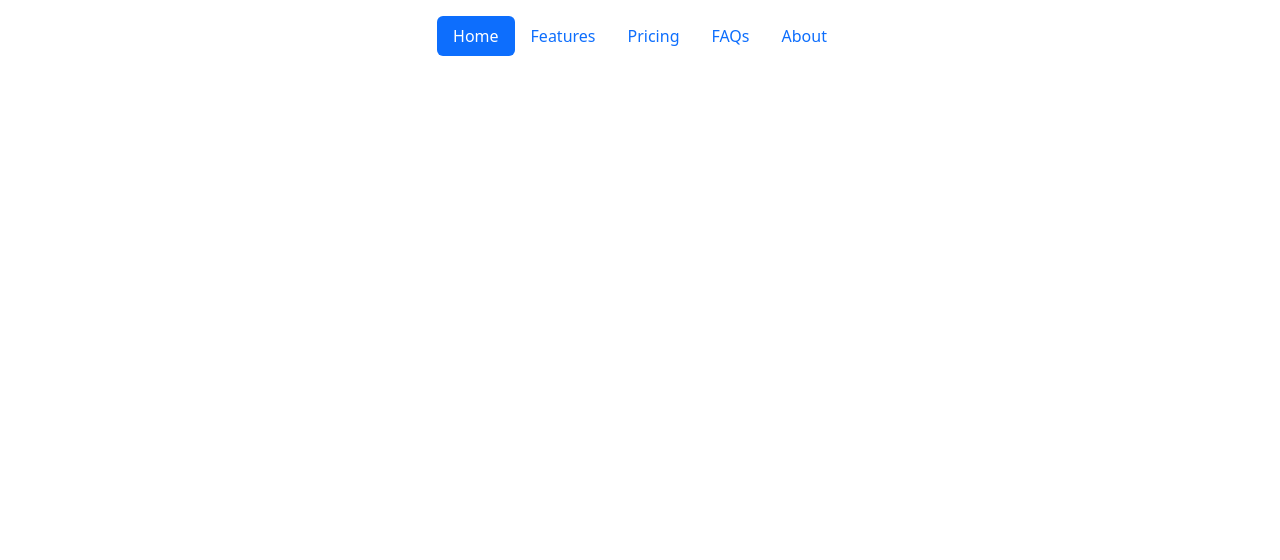
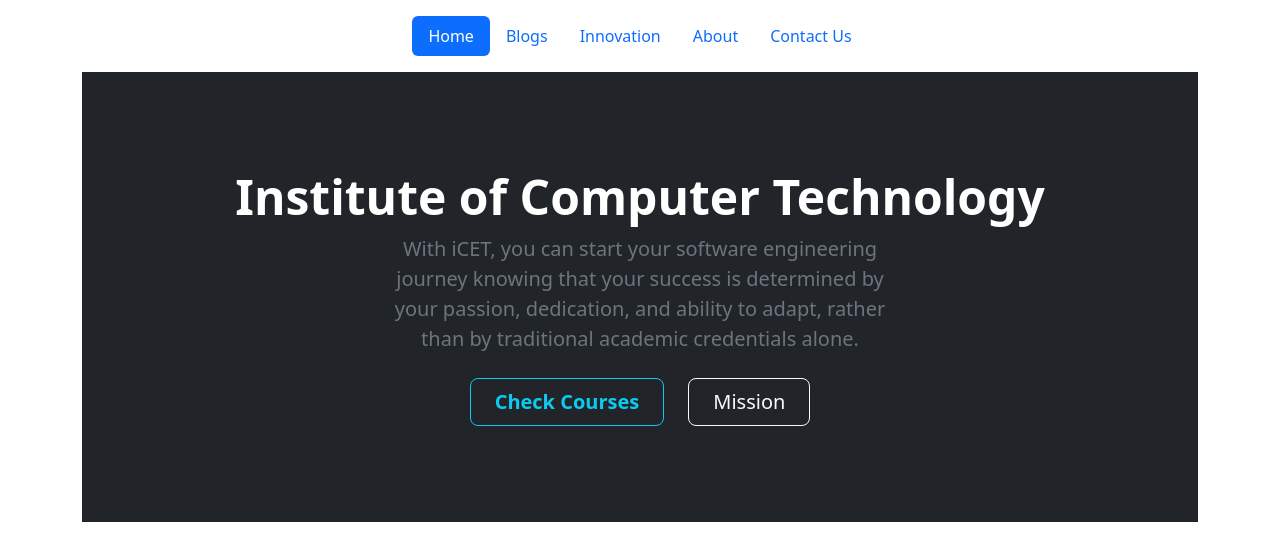
Before and after one commit to Udayanga-Deeshan/Trolley-Rush-ECommerce-Frontend, an Angular app: page / in a window 1280 px wide. Shown: the top 560 px of the page. Built offline with nearby package versions, Linux system fonts and the light colour scheme.

Commit message:
implemented routes for navigation

```diff
--- a/src/app/app.component.html
+++ b/src/app/app.component.html
@@ -6,5 +6,7 @@
 
     </app-header>
   </div>
-  <div class="row"></div>
+  <div class="row">
+    <router-outlet></router-outlet>
+  </div>
 </div>
--- a/src/app/app.component.ts
+++ b/src/app/app.component.ts
@@ -1,10 +1,12 @@
 import { Component } from '@angular/core';
 import { RouterOutlet } from '@angular/router';
 import { HeaderComponent } from "./common/header/header.component";
+import { DashboardComponent } from "./pages/dashboard/dashboard.component";
+import { AboutUsComponent } from "./pages/about-us/about-us.component";
 
 @Component({
   selector: 'app-root',
-  imports: [RouterOutlet, HeaderComponent],
+  imports: [RouterOutlet, HeaderComponent, DashboardComponent, AboutUsComponent],
   templateUrl: './app.component.html',
   styleUrl: './app.component.css'
 })
--- a/src/app/app.routes.ts
+++ b/src/app/app.routes.ts
@@ -1,3 +1,14 @@
 import { Routes } from '@angular/router';
+import { DashboardComponent } from './pages/dashboard/dashboard.component';
+import { AboutUsComponent } from './pages/about-us/about-us.component';
 
-export const routes: Routes = [];
+export const routes: Routes = [
+    {
+        path:"",
+        component:DashboardComponent
+    },
+    {
+        path:"about-us",
+        component:AboutUsComponent
+    }
+];
--- a/src/app/common/header/header.component.html
+++ b/src/app/common/header/header.component.html
@@ -1,11 +1,12 @@
 <div class="container">
     <header class="d-flex justify-content-center py-3">
       <ul class="nav nav-pills">
-        <li class="nav-item"><a href="#" class="nav-link active" aria-current="page">Home</a></li>
-        <li class="nav-item"><a href="#" class="nav-link">Features</a></li>
-        <li class="nav-item"><a href="#" class="nav-link">Pricing</a></li>
-        <li class="nav-item"><a href="#" class="nav-link">FAQs</a></li>
-        <li class="nav-item"><a href="#" class="nav-link">About</a></li>
+        <li class="nav-item"><a routerLink="/" class="nav-link active" aria-current="page">Home</a></li>
+        <li class="nav-item"><a href="#" class="nav-link">Blogs</a></li>
+        <li class="nav-item"><a href="#" class="nav-link">Innovation</a></li>
+
+        <li class="nav-item"><a routerLink="/about-us" class="nav-link">About</a></li>
+        <li class="nav-item"><a href="#" class="nav-link">Contact Us</a></li>
       </ul>
     </header>
   </div>
--- a/src/app/common/header/header.component.ts
+++ b/src/app/common/header/header.component.ts
@@ -1,8 +1,9 @@
 import { Component } from '@angular/core';
+import { RouterModule } from '@angular/router';
 
 @Component({
   selector: 'app-header',
-  imports: [],
+  imports: [RouterModule],
   templateUrl: './header.component.html',
   styleUrl: './header.component.css'
 })
--- /dev/null
+++ b/src/app/pages/about-us/about-us.component.html
@@ -0,0 +1,22 @@
+<div class="px-4 py-5 my-5 text-center">
+  <h1 class="display-5 fw-bold text-body-emphasis">About Us</h1>
+  <div class="col-lg-6 mx-auto">
+    <p class="lead mb-4">
+      Welcome to iCET, the Institute of Computer Engineering Technology, where
+      we are dedicated to shaping aspiring individuals into skilled software
+      engineers, equipping them with the expertise and knowledge needed to excel
+      in the dynamic world of software development. Dr. Niroth Samarawickckrama, our esteemed software engineering
+      trainer, brings a wealth of knowledge and experience to our institute.
+      With a deep passion for software engineering and a commitment to teaching,
+      Dr. Samarawickckrama is the driving force behind our success.
+    </p>
+    <div class="d-grid gap-2 d-sm-flex justify-content-sm-center">
+      <button type="button" class="btn btn-primary btn-lg px-4 gap-3">
+        Student Life
+      </button>
+      <button type="button" class="btn btn-outline-secondary btn-lg px-4">
+        Our Vision
+      </button>
+    </div>
+  </div>
+</div>
--- /dev/null
+++ b/src/app/pages/dashboard/dashboard.component.html
@@ -0,0 +1,25 @@
+<div class="bg-dark text-secondary px-4 py-5 text-center">
+  <div class="py-5">
+    <h1 class="display-5 fw-bold text-white">
+      Institute of Computer Technology
+    </h1>
+    <div class="col-lg-6 mx-auto">
+      <p class="fs-5 mb-4">
+        With iCET, you can start your software engineering journey knowing that
+        your success is determined by your passion, dedication, and ability to
+        adapt, rather than by traditional academic credentials alone.
+      </p>
+      <div class="d-grid gap-2 d-sm-flex justify-content-sm-center">
+        <button
+          type="button"
+          class="btn btn-outline-info btn-lg px-4 me-sm-3 fw-bold"
+        >
+          Check Courses
+        </button>
+        <button type="button" class="btn btn-outline-light btn-lg px-4">
+          Mission
+        </button>
+      </div>
+    </div>
+  </div>
+</div>
```
Also changed, not shown: src/app/pages/about-us/about-us.component.ts (added, +11 -0 lines), src/app/pages/dashboard/dashboard.component.ts (added, +11 -0 lines), src/app/pages/about-us/about-us.component.css (added), src/app/pages/dashboard/dashboard.component.css (added), 2 other files (tests, documents, lock files or other folders).
